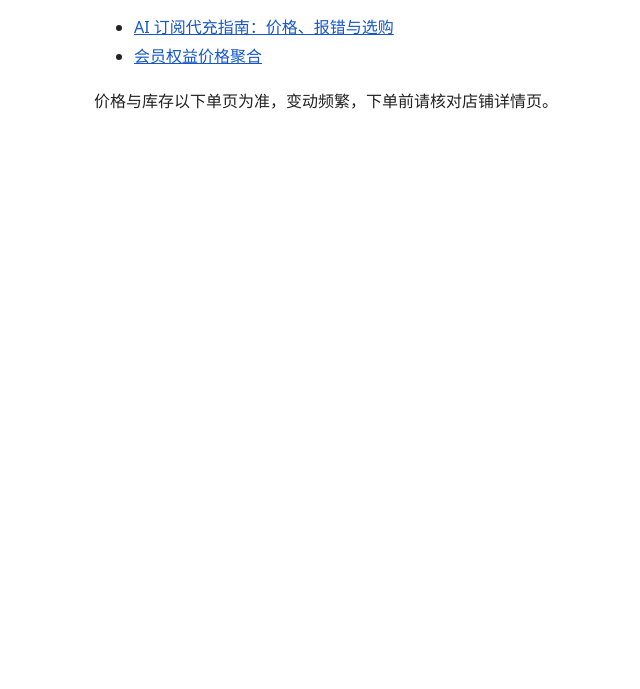
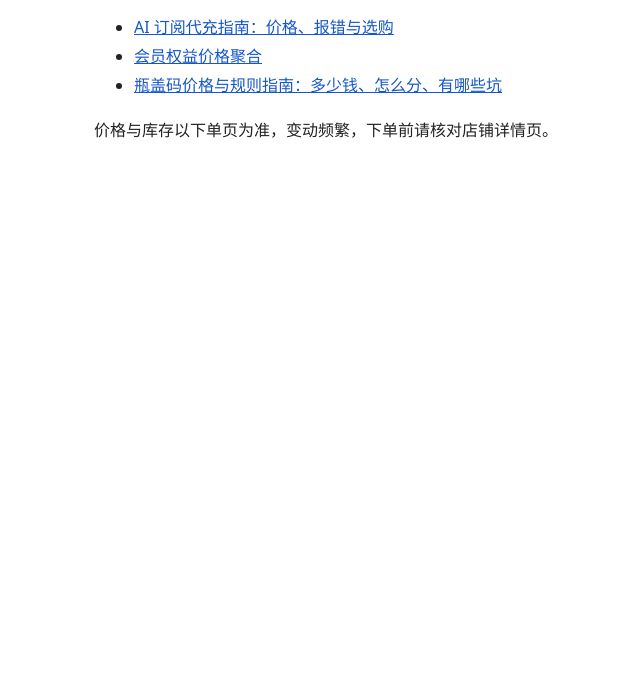
Before and after one commit to xwdeshenghuo/xwdeshenghuo.github.io, a plain HTML site: page index.html in a window 1280 px wide. Shown: the part 111-800 px from the top of the page, without its empty margins (186-826 px from the left). Drawn offline with Linux system fonts and the light colour scheme.

Commit message:
入口页加瓶盖码指南链接

```diff
--- a/index.html
+++ b/index.html
@@ -12,6 +12,7 @@
 <ul>
 <li><a href="https://xwdeshenghuo.github.io/ai-subscription-buying-guide/">AI 订阅代充指南：价格、报错与选购</a></li>
 <li><a href="https://xwdeshenghuo.github.io/rights-price-hub/">会员权益价格聚合</a></li>
+<li><a href="https://xwdeshenghuo.github.io/bottle-cap-guide/">瓶盖码价格与规则指南：多少钱、怎么分、有哪些坑</a></li>
 </ul>
 <p>价格与库存以下单页为准，变动频繁，下单前请核对店铺详情页。</p>
 </body>
```
